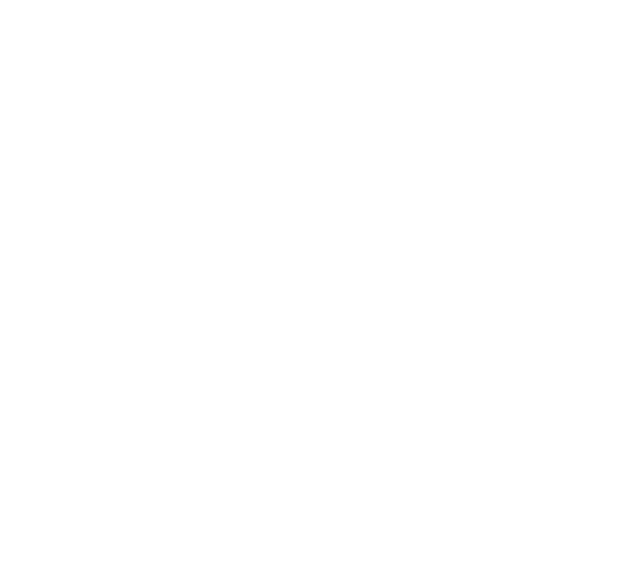
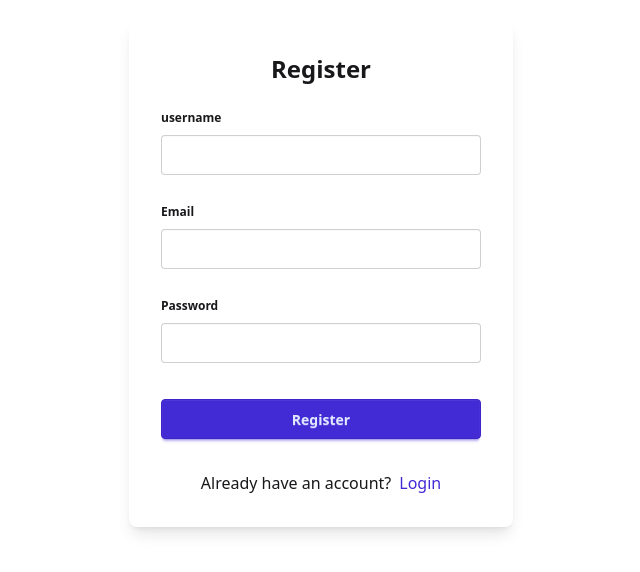
Before and after one commit to abdul-mumin-rufai/rufai-e-commence-react, a React (Vite) app: page /register in a window 1280 px wide. Shown: the part 126-698 px from the top of the page, without its empty margins (319-959 px from the left). Built offline with nearby package versions, Linux system fonts and the light colour scheme.

Commit message:
completed the register page structure.

```diff
--- a/src/pages/Register.jsx
+++ b/src/pages/Register.jsx
@@ -1,10 +1,45 @@
+import { FormInput, SubmitButton } from '../components';
+import { Form, Link } from 'react-router-dom';
+
 function Register() {
 
 
     return (
         <>
-
-
+            <section className="h-screen grid place-items-center">
+                <Form method="post" className="card w-96  p-8 bg-base-100 shadow-lg
+                 flex flex-col gap-y-4">
+                    <h4 className="text-center text-2xl font-bold">
+                        Register
+                    </h4>
+                    <FormInput
+                        name="username"
+                        type="text"
+                        label="username"
+                    />
+                    <FormInput
+                        name="email"
+                        type="email"
+                        label="Email"
+                    />
+                    <FormInput
+                        name="password"
+                        type="password"
+                        label="Password"
+                    />
+                    <div className="mt-4">
+                        <SubmitButton text="Register" />
+                    </div>
+                    <p className="text-center mt-4">
+                        Already have an account?
+                        <Link
+                            to="/login"
+                            className="ml-2 link link-hover link-primary capitalize">
+                            Login
+                        </Link>
+                    </p>
+                </Form>
+            </section>
         </>
     )
 }
```
